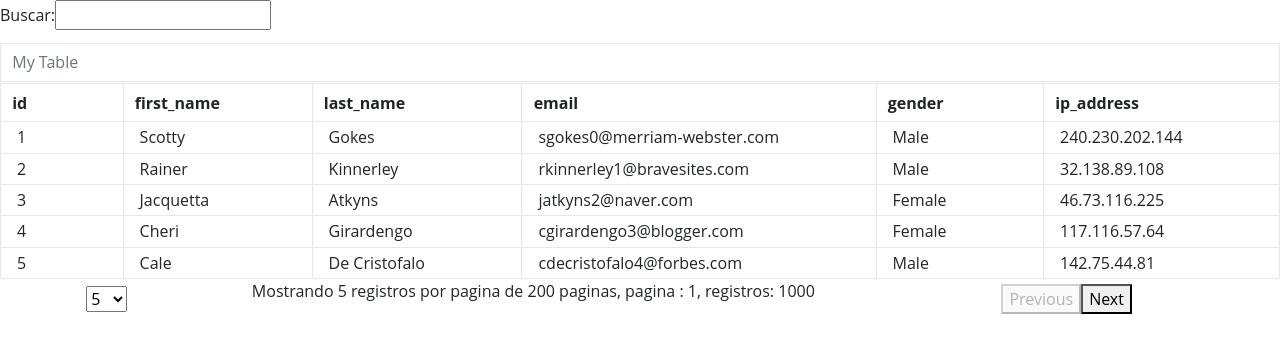
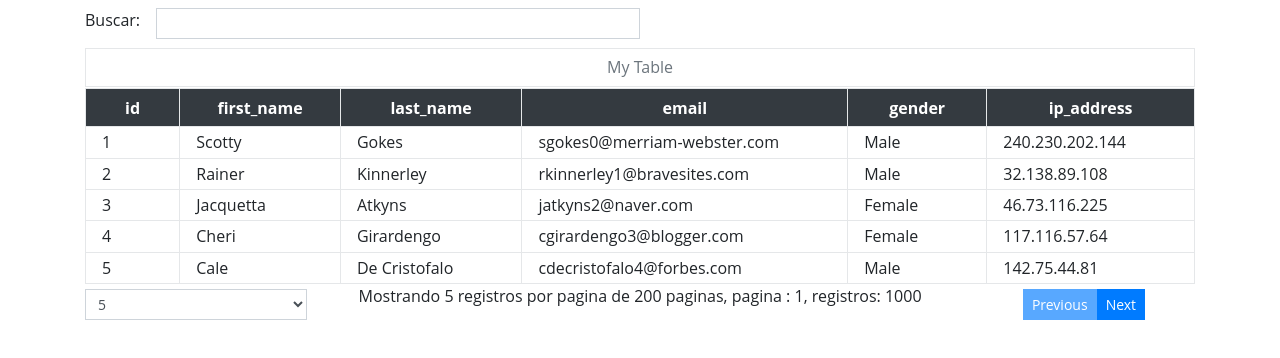
Before and after one commit to milo-monsalve/Tablely, a website: page index.html in a window 1280 px wide. Drawn offline with nearby package versions, Linux system fonts and the light colour scheme.

Commit message:
adding theme

```diff
--- a/index.html
+++ b/index.html
@@ -137,7 +137,9 @@
         </nav>
     </div> -->
 
-    <div id="mytable"></div>
+    <div class="container">
+        <div id="mytable"></div>
+    </div>
     <script src="https://code.jquery.com/jquery-3.5.1.slim.min.js" integrity="sha384-DfXdz2htPH0lsSSs5nCTpuj/zy4C+OGpamoFVy38MVBnE+IbbVYUew+OrCXaRkfj" crossorigin="anonymous"></script>
     <script src="https://cdn.jsdelivr.net/npm/popper.js@1.16.1/dist/umd/popper.min.js" integrity="sha384-9/reFTGAW83EW2RDu2S0VKaIzap3H66lZH81PoYlFhbGU+6BZp6G7niu735Sk7lN" crossorigin="anonymous"></script>
     <script src="https://stackpath.bootstrapcdn.com/bootstrap/4.5.2/js/bootstrap.min.js" integrity="sha384-B4gt1jrGC7Jh4AgTPSdUtOBvfO8shuf57BaghqFfPlYxofvL8/KUEfYiJOMMV+rV" crossorigin="anonymous"></script>
--- a/js/Tablely.js
+++ b/js/Tablely.js
@@ -1,4 +1,34 @@
-function Tablely({ elementId, data, inputs = [5, 10, 15, 20], numberColumns = [], captionText = "My Table" }) {
+
+let bootstrapTheme = {
+    table: " table-bordered",
+    thead: "table-dark",
+    tableHead: "",
+    tableHeadSearch: "input-group",
+    tableHeadSearchLabel: "mr-3",
+    tableHeadSearchInput: "form-control form-control-sm rounded-0",
+    tableFoot: "",
+    tableFootSelect: "form-control form-control-sm rounded-0",
+    tableFootInfo: "",
+    tableFootControls: "",
+    tableFootControlPrevious: "btn btn-sm rounded-0 btn-primary",
+    tableFootControlNext: "btn btn-sm rounded-0 btn-primary",
+};
+
+function Tablely({ elementId, data, inputs = [5, 10, 15, 20], numberColumns = [], captionText = "My Table"
+    , theme = {
+        table: " table-bordered",
+        thead: "table-dark",
+        tableHead: "",
+        tableHeadSearch: "input-group",
+        tableHeadSearchLabel: "mr-3",
+        tableHeadSearchInput: "form-control form-control-sm rounded-0",
+        tableFoot: "",
+        tableFootSelect: "form-control form-control-sm rounded-0",
+        tableFootInfo: "",
+        tableFootControls: "",
+        tableFootControlPrevious: "btn btn-sm rounded-0 btn-primary",
+        tableFootControlNext: "btn btn-sm rounded-0 btn-primary",
+    } }) {
     this.boxElement = document.getElementById(elementId);
     this.headers = Object.keys(data[0]);
     this.totalRowsToShow = data.length;
@@ -17,11 +47,12 @@ function Tablely({ elementId, data, inputs = [5, 10, 15, 20], numberColumns = []
 
         let table_nav_control = document.createElement('div')
         table_nav_control.setAttribute('id', 'tablely_nav_head_control_' + elementId)
+        table_nav_control.className += theme.tableHeadSearch
 
         let table_nav_control_label = document.createElement('label')
         table_nav_control_label.setAttribute('for', 'tablely_input_searcher_' + elementId)
         table_nav_control_label.innerText = "Buscar: "
-
+        table_nav_control_label.className += theme.tableHeadSearchLabel
         table_nav_control.appendChild(table_nav_control_label)
 
         table_nav_control.appendChild(inputSearcher())
@@ -61,10 +92,11 @@ function Tablely({ elementId, data, inputs = [5, 10, 15, 20], numberColumns = []
     createTable = () => {
         let table = document.createElement('table');
         table.classList.add('tablely')
+        table.className += theme.table;
         table.setAttribute('id', 'tablely_table_' + elementId)
 
         let table_caption = document.createElement('caption')
-        table_caption.classList.add('tablely-caption','tablely-caption-top')
+        table_caption.classList.add('tablely-caption', 'tablely-caption-top')
         table_caption.innerText = captionText
 
         table.appendChild(table_caption)
@@ -209,6 +241,7 @@ function Tablely({ elementId, data, inputs = [5, 10, 15, 20], numberColumns = []
     createHeader = () => {
         let thead = document.createElement('thead');
         thead.setAttribute('id', 'tablely_thead_' + elementId)
+        thead.classList.add(theme.thead.split(' '))
         let thead_row = document.createElement('tr');
         for (let i = 0; i < this.headers.length; i++) {
             let thead_td = document.createElement('th');
@@ -240,6 +273,7 @@ function Tablely({ elementId, data, inputs = [5, 10, 15, 20], numberColumns = []
     createInputsSelect = () => {
         let inputs_select = document.createElement('select');
         inputs_select.setAttribute('id', 'tablely_inputs_select_' + elementId);
+        inputs_select.className += theme.tableFootSelect
         inputs_select.addEventListener('change', e => {
             this.rowsPerPage = Number(e.target.value);
             this.pagesNumber = Math.ceil((this.indexOfRowsToDisplay.length > 0 ? this.indexOfRowsToDisplay.length : this.totalRowsToShow) / this.rowsPerPage);
@@ -280,6 +314,7 @@ function Tablely({ elementId, data, inputs = [5, 10, 15, 20], numberColumns = []
         let previous = document.createElement('button');
         previous.setAttribute('id', 'tablely_btn_previous_' + elementId);
         previous.setAttribute('disabled', true);
+        previous.className += theme.tableFootControlPrevious
         previous.textContent = "Previous"
         previous.addEventListener('click', e => {
             clickPreviousPage()
@@ -299,6 +334,7 @@ function Tablely({ elementId, data, inputs = [5, 10, 15, 20], numberColumns = []
     createButtonNext = () => {
         let next = document.createElement('button');
         next.setAttribute('id', 'tablely_btn_next_' + elementId)
+        next.className += theme.tableFootControlNext
         next.textContent = "Next"
         next.addEventListener('click', e => {
             clickNextPage();
@@ -337,6 +373,7 @@ function Tablely({ elementId, data, inputs = [5, 10, 15, 20], numberColumns = []
     inputSearcher = () => {
         let input_searcher = document.createElement('input')
         input_searcher.setAttribute('id', 'tablely_input_searcher_' + elementId)
+        input_searcher.className += theme.tableHeadSearchInput
         input_searcher.addEventListener('keypress', e => {
             if (e.key === 'Enter') {
                 this.currentPage[1] = 1
@@ -372,10 +409,8 @@ function Tablely({ elementId, data, inputs = [5, 10, 15, 20], numberColumns = []
         this.boxElement.appendChild(table);
         this.boxElement.appendChild(createTableNavFoot());
     }
-
-
 }
 
-let mytable = new Tablely({elementId:"mytable",data:empleados,numberColumns:["id"]});
+let mytable = new Tablely({ elementId: "mytable", data: empleados, numberColumns: ["id"] });
 mytable.assembleTable()
 document.addEventListener('row-click', (e) => console.log(e.detail));
--- a/sass/styles.scss
+++ b/sass/styles.scss
@@ -9,6 +9,8 @@
 }
 
 .tablely_box {
+    margin: .5em 0;
+
     .tablely {
         width: 100%;
         border-collapse: collapse;
@@ -21,11 +23,18 @@
             caption-side: bottom;
         }
 
+        & thead tr th,
+        & tbody tr td{
+            width: 1%;
+            white-space: nowrap;
+        }
+
         & .tablely-caption,
         & thead tr th {
             position: relative;
             padding: .4rem .7rem;
             margin: 0 0 .1em 0;
+            text-align: center;
             border: .1em solid $table-border;
         }
 
@@ -47,12 +56,6 @@
             border: .1em solid $table-border;
             padding: .2em 1em;
         }
-
-        & thead tr th,
-        & tbody tr td{
-            width: 1%;
-            white-space: nowrap;
-        }
     }
 
     .tablely-head-nav{
@@ -68,8 +71,7 @@
 
     .tablely-foot-nav{
         display: grid;
-        grid-template-columns: 1fr 3fr 2fr;
-
+        grid-template-columns: 1fr 3fr 1fr;
 
         & .tablely-nav-select,
         & .tablely-nav-info,
```
Also changed, not shown: css/tablely.css.
